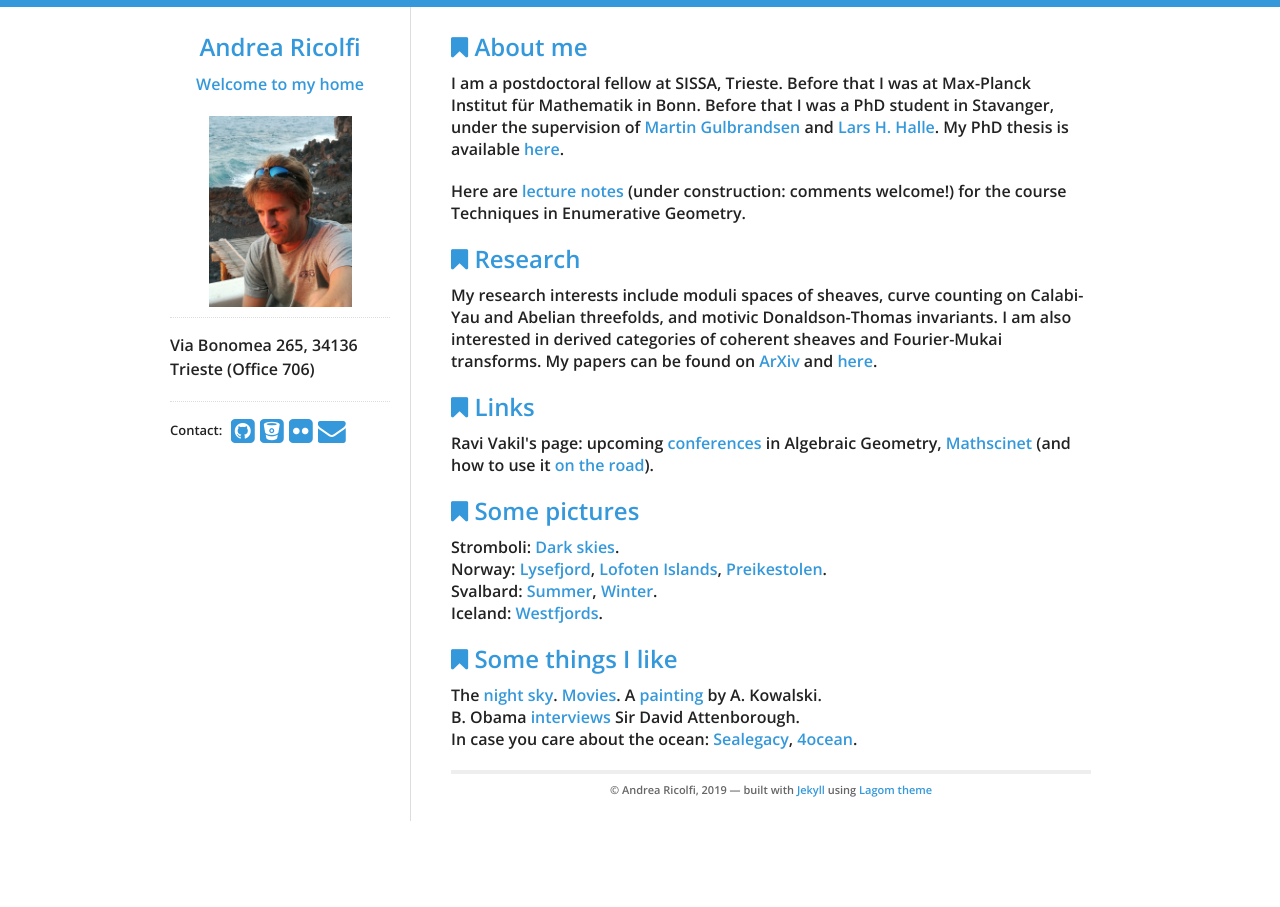
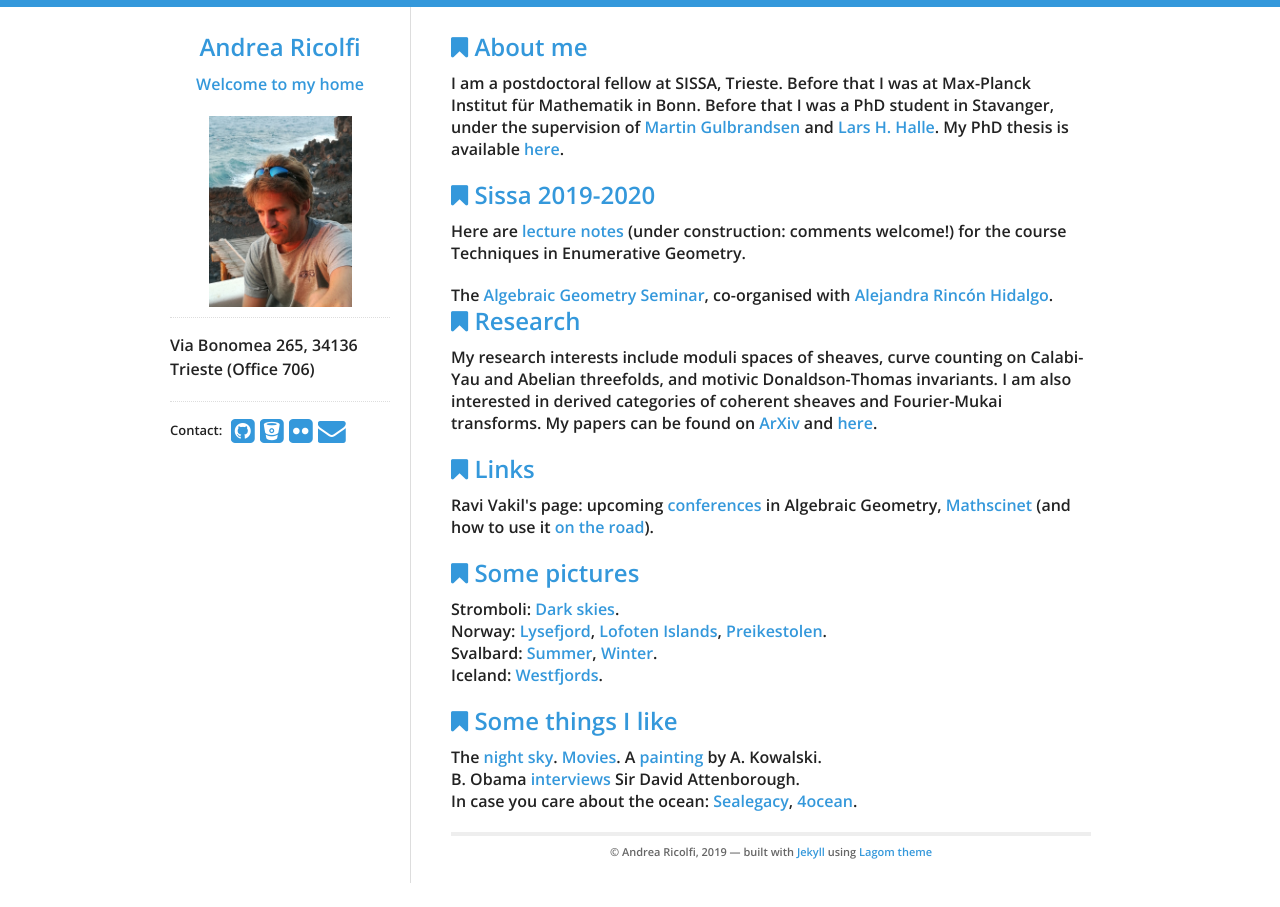
Before and after one commit to atricolfi/atricolfi.github.io, a Jekyll site: the page built from index.html, in a window 1280 px wide. Built offline with Jekyll 4.4.1, drawn with Linux system fonts in a browser that asks for light colours.

Commit message:
Update index.html
added link to Algebraic Geometry Seminar

```diff
--- a/index.html
+++ b/index.html
@@ -11,7 +11,12 @@ under the supervision of <a href="http://www.ux.uis.no/%7Emartingg/">Martin Gulb
 <a href="http://www.math.ku.dk/english/about/news/halle/"> Lars H. Halle</a>. My PhD thesis is available <a href="phd-thesis.pdf">here</a>.
 </p>
 
- <p> Here are <a href="Intro_Enumerative_Geometry.pdf">lecture notes</a> (under construction: comments welcome!) for the course Techniques in Enumerative Geometry.</p>
+  <div id="home">
+  <h2><i class="fa fa-bookmark"></i> Sissa 2019-2020</h2>
+ <p>
+ Here are <a href="Intro_Enumerative_Geometry.pdf">lecture notes</a> (under construction: comments welcome!) for the course Techniques in Enumerative Geometry.</p>
+
+The <a href="http://users.ictp.it/~arincon/AGS.html">Algebraic Geometry Seminar</a>, co-organised with <a href="http://users.ictp.it/~arincon/">Alejandra Rincón Hidalgo</a>.
 
 <div id="home">
   <h2><i class="fa fa-bookmark"></i> Research</h2>
```
